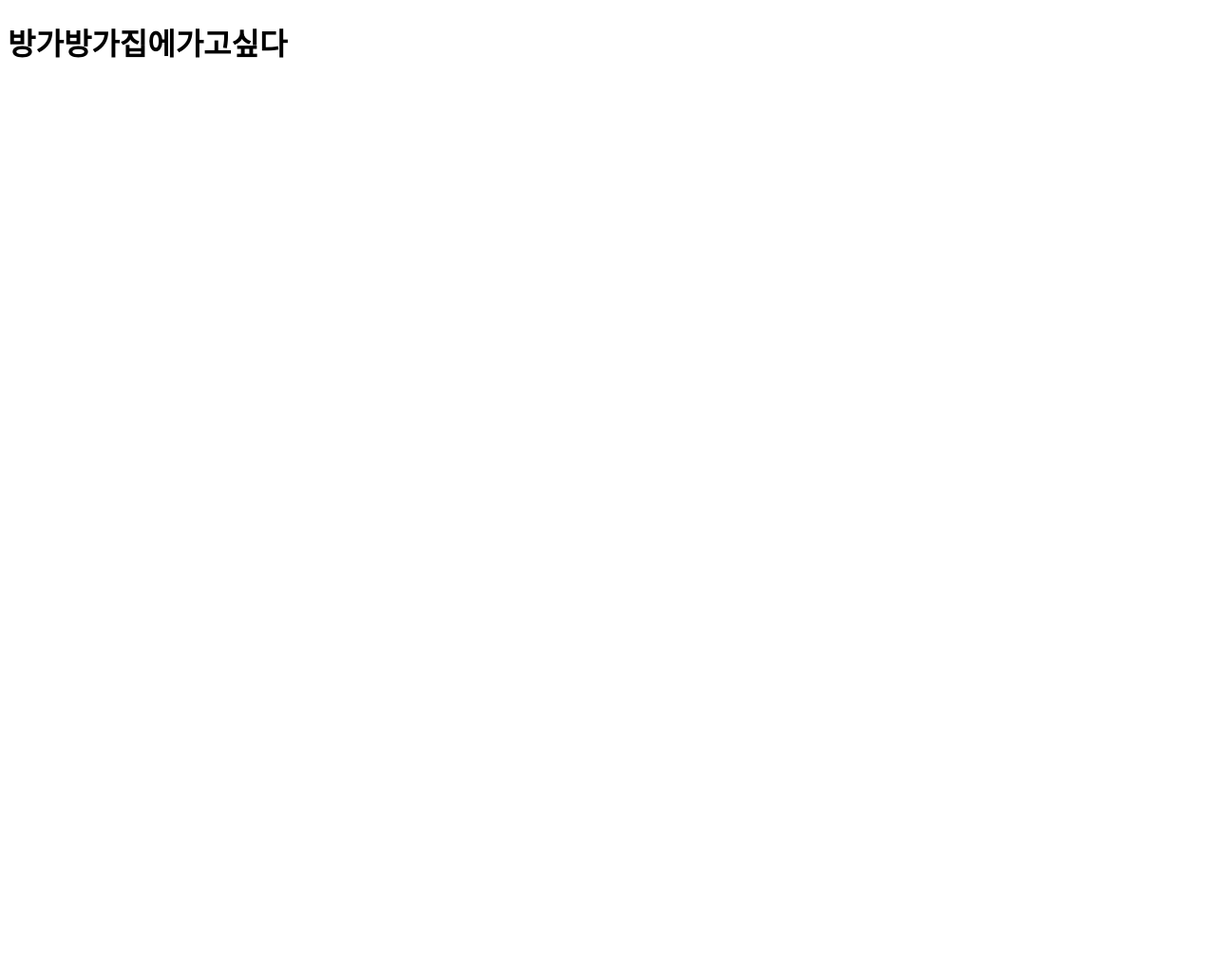
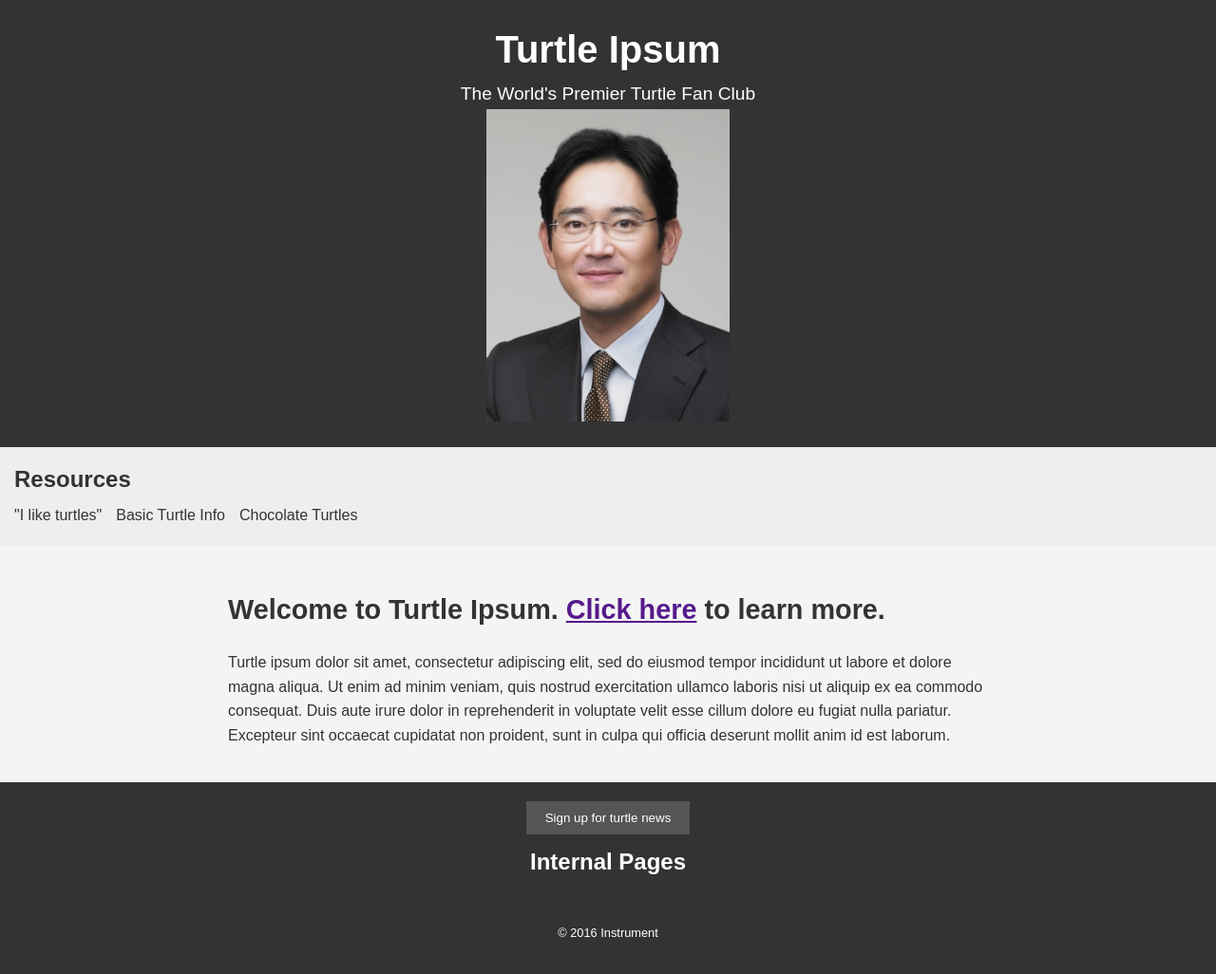
Before and after one commit to comgog/BasicWebDev, a plain HTML site: page index.html in a window 1280 px wide. Shown: the whole page at 95% size. Before the commit the page ends 800 px from the top, so only its background shows below. Drawn offline with Linux system fonts and the light colour scheme.

Commit message:
feat: 테스트 페이지 생성
index.html 과 style.css 파일로 테스트 페이지를 생성하였습니다.
페이지에 들어가는 이미지를 추가하였습니다.

```diff
--- /dev/null
+++ b/assets/style.css
@@ -0,0 +1,109 @@
+/* 기본 리셋 및 설정 */
+body {
+  margin: 0;
+  padding: 0;
+  font-family: Arial, sans-serif;
+  line-height: 1.6;
+  color: #333;
+  background-color: #f4f4f4;
+}
+
+/* 헤더 스타일 */
+.site-header {
+  background: #333;
+  color: #fff;
+  padding: 20px 0;
+  text-align: center;
+}
+
+.site-title {
+  margin: 0;
+  font-size: 2.5em;
+}
+
+.site-subtitle {
+  margin: 0;
+  font-size: 1.2em;
+}
+
+/* 내비게이션 스타일 */
+.main-nav {
+  background: #eee;
+  padding: 15px;
+}
+
+.nav-header {
+  font-size: 1.5em;
+  margin: 0;
+}
+
+.nav-list {
+  list-style: none;
+  padding: 0;
+  margin: 0;
+  display: flex;
+  gap: 15px;
+}
+
+.nav-item {
+  margin: 5px 0;
+}
+
+.nav-item a {
+  text-decoration: none;
+  color: #333;
+}
+
+.nav-item a:hover {
+  text-decoration: underline;
+}
+
+/* 본문 스타일 */
+.main-content {
+  padding: 20px;
+  max-width: 800px;
+  margin: auto;
+}
+
+.page-title {
+  font-size: 1.8em;
+  margin-bottom: 20px;
+}
+
+.article-text {
+  font-size: 1em;
+  line-height: 1.6;
+}
+
+/* 푸터 스타일 */
+.footer {
+  background: #333;
+  color: #fff;
+  padding: 20px;
+  text-align: center;
+}
+
+.footer-section {
+  margin-bottom: 10px;
+}
+
+.button {
+  background: #555;
+  color: #fff;
+  border: none;
+  padding: 10px 20px;
+  cursor: pointer;
+}
+
+.button:hover {
+  background: #666;
+}
+
+.footer-title {
+  font-size: 1.5em;
+}
+
+.footer-copyright {
+  margin-top: 10px;
+  font-size: 0.8em;
+}
--- a/index.html
+++ b/index.html
@@ -1,11 +1,75 @@
 <!DOCTYPE html>
-<html lang="en">
+<html>
   <head>
-    <meta charset="UTF-8" />
-    <meta name="viewport" content="width=device-width, initial-scale=1.0" />
-    <title>Document</title>
+    <title>Example</title>
+    <link href="assets\style.css" rel="stylesheet" type="text/css" />
   </head>
   <body>
-    <h1>방가방가집에가고싶다</h1>
+    <header class="site-header">
+      <h1 class="site-title">Turtle Ipsum</h1>
+      <p class="site-subtitle">The World's Premier Turtle Fan Club</p>
+      <img
+        src="assets\JaeDragon.jpeg"
+        alt="회장님 사진입니다"
+        style="width: 20%; height: auto"
+      />
+    </header>
+
+    <nav class="main-nav">
+      <h2 class="nav-header">Resources</h2>
+      <ul class="nav-list">
+        <li class="nav-item nav-item-bull">
+          <a href="https://www.youtube.com/watch?v=CMNry4PE93Y"
+            >"I like turtles"</a
+          >
+        </li>
+        <li class="nav-item nav-item-bull">
+          <a href="https://en.wikipedia.org/wiki/Turtle">Basic Turtle Info</a>
+        </li>
+        <li class="nav-item nav-item-bull">
+          <a href="https://en.wikipedia.org/wiki/Turtles_(chocolate)"
+            >Chocolate Turtles</a
+          >
+        </li>
+      </ul>
+    </nav>
+
+    <main class="main-content">
+      <section>
+        <h2 class="page-title">
+          Welcome to Turtle Ipsum.
+          <a href="" aria-label="사이트 이동">Click here</a> to learn more.
+        </h2>
+        <article class="article-text">
+          <p>
+            Turtle ipsum dolor sit amet, consectetur adipiscing elit, sed do
+            eiusmod tempor incididunt ut labore et dolore magna aliqua. Ut enim
+            ad minim veniam, quis nostrud exercitation ullamco laboris nisi ut
+            aliquip ex ea commodo consequat. Duis aute irure dolor in
+            reprehenderit in voluptate velit esse cillum dolore eu fugiat nulla
+            pariatur. Excepteur sint occaecat cupidatat non proident, sunt in
+            culpa qui officia deserunt mollit anim id est laborum.
+          </p>
+        </article>
+      </section>
+    </main>
+
+    <footer class="footer">
+      <section class="footer-section">
+        <button class="button" aria-label="거북이 뉴스 구독하기">
+          Sign up for turtle news
+        </button>
+      </section>
+      <section class="footer-section">
+        <h2 class="nav-header footer-title">Internal Pages</h2>
+        <ul class="nav-list">
+          <li class="nav-item nav-item-bull"><a href="../">Index</a></li>
+          <li class="nav-item nav-item-bull">
+            <a href="../semantic">Semantic Example</a>
+          </li>
+        </ul>
+      </section>
+      <p class="footer-copyright">&copy; 2016 Instrument</p>
+    </footer>
   </body>
 </html>
```
Also changed, not shown: assets/JaeDragon.jpeg (added).
